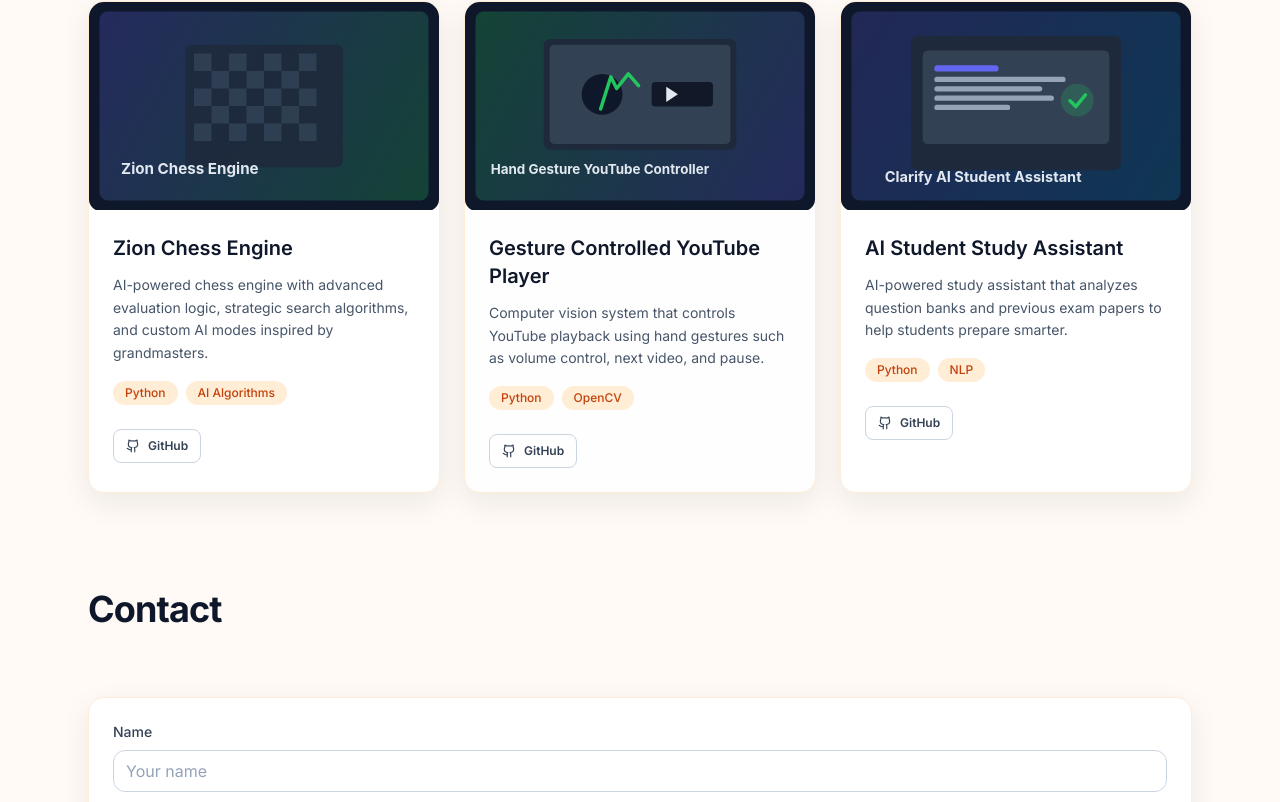
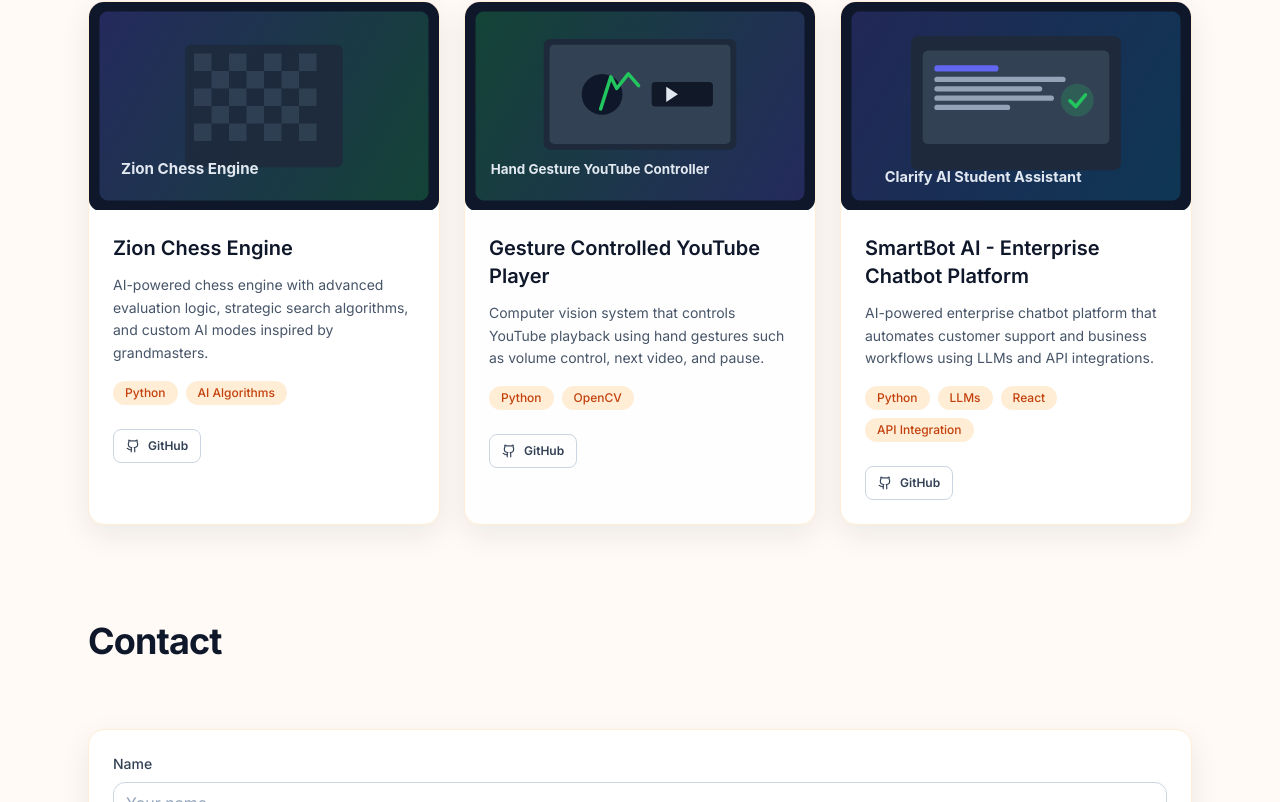
Before and after one commit to John-cntr/portfolio, a React (Vite) app: page / in a window 1280 px wide. Shown: the part 2271-3073 px from the top of the page. Built offline with nearby package versions, Linux system fonts and the light colour scheme.

Commit message:
Replaced Clarify project with SmartBot AI

```diff
--- a/src/data/projects.js
+++ b/src/data/projects.js
@@ -1,6 +1,6 @@
 import zion from "../assets/zion.svg";
 import gesture from "../assets/gesture.svg";
-import clarify from "../assets/clarify.svg";
+import smartbot from "../assets/smartbot.svg";
 
 export const projects = [
   {
@@ -22,12 +22,12 @@
     demo: "",
   },
   {
-    title: "AI Student Study Assistant",
+    title: "SmartBot AI - Enterprise Chatbot Platform",
     description:
-      "AI-powered study assistant that analyzes question banks and previous exam papers to help students prepare smarter.",
-    image: clarify,
-    stack: ["Python", "NLP"],
-    github: "https://github.com/John-cntr/clarify-ai",
+      "AI-powered enterprise chatbot platform that automates customer support and business workflows using LLMs and API integrations.",
+    image: smartbot,
+    stack: ["Python", "LLMs", "React", "API Integration"],
+    github: "https://github.com/john-cntr/smart-bot-ai-",
     demo: "",
   },
 ];
```
Also changed, not shown: src/assets/smartbot.svg (added).
